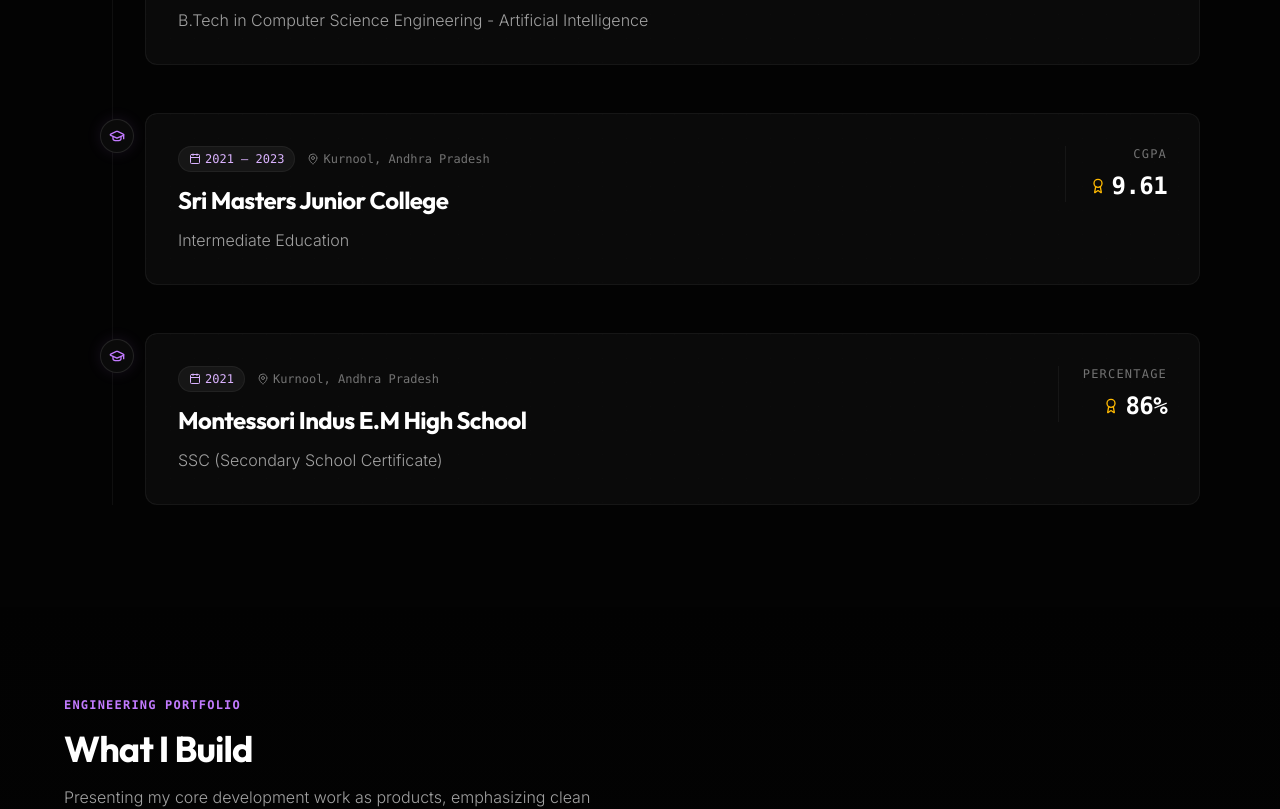
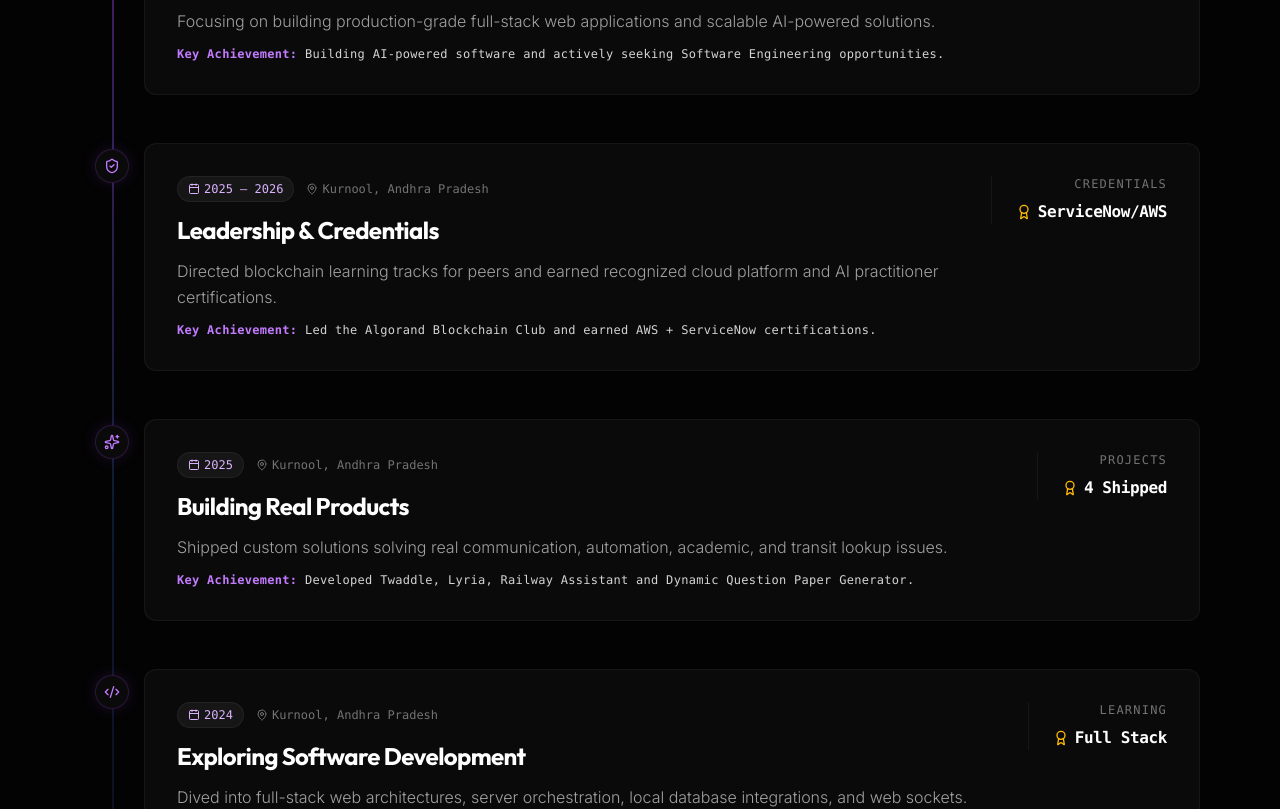
Before and after one commit to sanjayrajspidy/INGS, a React (Vite) app: page / in a window 1280 px wide. Shown: the part 1240-2049 px from the top of the page. Built offline with nearby package versions, Linux system fonts and the light colour scheme.

Commit message:
Build premium Journey timeline

```diff
--- a/src/sections/Journey.tsx
+++ b/src/sections/Journey.tsx
@@ -1,53 +1,94 @@
 import React from 'react';
 import { motion as m } from 'framer-motion';
-import { GraduationCap, Calendar, MapPin, Award } from 'lucide-react';
+import { Calendar, MapPin, Award, Terminal, Code2, Sparkles, ShieldCheck, Zap } from 'lucide-react';
 import { Card } from '../components/Card';
 
 interface JourneyItem {
   id: number;
   period: string;
-  institution: string;
+  stageTitle: string;
   location: string;
-  degree: string;
+  description: string;
+  keyAchievement: string;
   metricLabel: string;
   metricValue: string;
-  type: 'college' | 'intermediate' | 'school';
+  iconType: 'start' | 'explore' | 'products' | 'leadership' | 'present';
 }
 
 const journeyData: JourneyItem[] = [
   {
-    id: 1,
-    period: '2023 – Present',
-    institution: 'G. Pullaiah College of Engineering and Technology',
+    id: 5,
+    period: '2026 – Present',
+    stageTitle: 'Present Growth & Goals',
     location: 'Kurnool, Andhra Pradesh',
-    degree: 'B.Tech in Computer Science Engineering - Artificial Intelligence',
-    metricLabel: 'CGPA',
-    metricValue: '8.05',
-    type: 'college',
+    description: 'Focusing on building production-grade full-stack web applications and scalable AI-powered solutions.',
+    keyAchievement: 'Building AI-powered software and actively seeking Software Engineering opportunities.',
+    metricLabel: 'Status',
+    metricValue: 'Active',
+    iconType: 'present',
+  },
+  {
+    id: 4,
+    period: '2025 – 2026',
+    stageTitle: 'Leadership & Credentials',
+    location: 'Kurnool, Andhra Pradesh',
+    description: 'Directed blockchain learning tracks for peers and earned recognized cloud platform and AI practitioner certifications.',
+    keyAchievement: 'Led the Algorand Blockchain Club and earned AWS + ServiceNow certifications.',
+    metricLabel: 'Credentials',
+    metricValue: 'ServiceNow/AWS',
+    iconType: 'leadership',
+  },
+  {
+    id: 3,
+    period: '2025',
+    stageTitle: 'Building Real Products',
+    location: 'Kurnool, Andhra Pradesh',
+    description: 'Shipped custom solutions solving real communication, automation, academic, and transit lookup issues.',
+    keyAchievement: 'Developed Twaddle, Lyria, Railway Assistant and Dynamic Question Paper Generator.',
+    metricLabel: 'Projects',
+    metricValue: '4 Shipped',
+    iconType: 'products',
   },
   {
     id: 2,
-    period: '2021 – 2023',
-    institution: 'Sri Masters Junior College',
+    period: '2024',
+    stageTitle: 'Exploring Software Development',
     location: 'Kurnool, Andhra Pradesh',
-    degree: 'Intermediate Education',
-    metricLabel: 'CGPA',
-    metricValue: '9.61',
-    type: 'intermediate',
+    description: 'Dived into full-stack web architectures, server orchestration, local database integrations, and web sockets.',
+    keyAchievement: 'Built my first full-stack applications.',
+    metricLabel: 'Learning',
+    metricValue: 'Full Stack',
+    iconType: 'explore',
   },
   {
-    id: 3,
-    period: '2021',
-    institution: 'Montessori Indus E.M High School',
+    id: 1,
+    period: '2023',
+    stageTitle: 'Started the Journey',
     location: 'Kurnool, Andhra Pradesh',
-    degree: 'SSC (Secondary School Certificate)',
-    metricLabel: 'Percentage',
-    metricValue: '86%',
-    type: 'school',
+    description: 'Began college major in Artificial Intelligence and established strong programming fundamentals in C, Java, and Python.',
+    keyAchievement: 'Built strong programming fundamentals.',
+    metricLabel: 'Began',
+    metricValue: 'Core CS',
+    iconType: 'start',
   },
 ];
 
 export const Journey: React.FC = () => {
+  const getTimelineIcon = (type: JourneyItem['iconType']) => {
+    switch (type) {
+      case 'present':
+        return <Zap className="w-4 h-4" aria-hidden="true" />;
+      case 'leadership':
+        return <ShieldCheck className="w-4 h-4" aria-hidden="true" />;
+      case 'products':
+        return <Sparkles className="w-4 h-4" aria-hidden="true" />;
+      case 'explore':
+        return <Code2 className="w-4 h-4" aria-hidden="true" />;
+      case 'start':
+        return <Terminal className="w-4 h-4" aria-hidden="true" />;
+    }
+  };
+
   return (
     <section id="journey" className="py-24 px-4 relative max-w-6xl mx-auto">
       {/* Title */}
@@ -82,20 +123,35 @@ export const Journey: React.FC = () => {
       </div>
 
       {/* Timeline Layout */}
-      <div className="relative border-l border-white/5 pl-8 ml-4 sm:ml-6 md:ml-8 space-y-12">
+      <div className="relative pl-8 ml-4 sm:ml-6 md:ml-8 space-y-12">
+        {/* Vertical timeline glowing line */}
+        <div
+          className="absolute left-0 top-4 bottom-4 w-[1.5px] bg-gradient-to-b from-purple-500/40 via-blue-500/20 to-purple-500/5 blur-[0.5px] pointer-events-none"
+          aria-hidden="true"
+        />
+
         {journeyData.map((item, index) => (
           <m.div
             key={item.id}
-            initial={{ opacity: 0, x: -20 }}
-            whileInView={{ opacity: 1, x: 0 }}
+            initial={{ opacity: 0, y: 30 }}
+            whileInView={{ opacity: 1, y: 0 }}
             viewport={{ once: true, margin: '-50px' }}
-            transition={{ duration: 0.6, delay: index * 0.15 }}
+            transition={{ duration: 0.8, ease: [0.16, 1, 0.3, 1], delay: index * 0.15 }}
             className="relative"
           >
             {/* Timeline node */}
-            <div className="absolute -left-[45px] top-1.5 w-[34px] h-[34px] rounded-full border border-white/10 bg-neutral-950 flex items-center justify-center text-purple-400 shadow-[0_0_15px_rgba(192,132,252,0.1)]">
-              <GraduationCap className="w-4 h-4" />
-            </div>
+            <m.div
+              initial={{ scale: 0, opacity: 0 }}
+              whileInView={{ scale: 1, opacity: 1 }}
+              viewport={{ once: true }}
+              transition={{ type: 'spring', stiffness: 260, damping: 20, delay: index * 0.15 + 0.1 }}
+              className="absolute -left-[49px] top-1.5 w-[34px] h-[34px] rounded-full border border-purple-500/20 bg-neutral-950 flex items-center justify-center text-purple-400 shadow-[0_0_15px_rgba(168,85,247,0.15)] z-10"
+            >
+              {item.period.includes('Present') && (
+                <span className="absolute inset-0 rounded-full bg-purple-500/20 animate-ping pointer-events-none" aria-hidden="true" />
+              )}
+              {getTimelineIcon(item.iconType)}
+            </m.div>
 
             <Card className="p-6 md:p-8" glowColor="rgba(96, 165, 250, 0.08)">
               <div className="flex flex-col md:flex-row md:items-start md:justify-between gap-4">
@@ -103,22 +159,26 @@ export const Journey: React.FC = () => {
                 <div className="space-y-3">
                   <div className="flex flex-wrap items-center gap-3 text-xs font-mono text-neutral-400">
                     <span className="flex items-center gap-1 bg-white/5 px-2.5 py-1 rounded-full border border-white/5 text-purple-300">
-                      <Calendar className="w-3 h-3" />
+                      <Calendar className="w-3 h-3" aria-hidden="true" />
                       {item.period}
                     </span>
                     <span className="flex items-center gap-1 text-neutral-500">
-                      <MapPin className="w-3 h-3" />
+                      <MapPin className="w-3 h-3" aria-hidden="true" />
                       {item.location}
                     </span>
                   </div>
 
                   <h3 className="text-xl sm:text-2xl font-bold text-white tracking-tight font-display">
-                    {item.institution}
+                    {item.stageTitle}
                   </h3>
 
-                  <p className="text-neutral-400 text-sm sm:text-base font-light">
-                    {item.degree}
+                  <p className="text-neutral-400 text-sm sm:text-base font-light leading-relaxed">
+                    {item.description}
                   </p>
+
+                  <div className="mt-2 text-xs font-semibold text-purple-400 tracking-wide font-mono">
+                    Key Achievement: <span className="text-neutral-300 font-normal">{item.keyAchievement}</span>
+                  </div>
                 </div>
 
                 {/* Score badge */}
@@ -127,8 +187,8 @@ export const Journey: React.FC = () => {
                     {item.metricLabel}
                   </span>
                   <div className="flex items-center gap-1.5">
-                    <Award className="w-4 h-4 text-amber-400" />
-                    <span className="text-xl sm:text-2xl font-bold text-white tracking-tight font-mono">
+                    <Award className="w-4 h-4 text-amber-400" aria-hidden="true" />
+                    <span className="text-sm sm:text-base font-bold text-white tracking-tight font-mono">
                       {item.metricValue}
                     </span>
                   </div>
```
